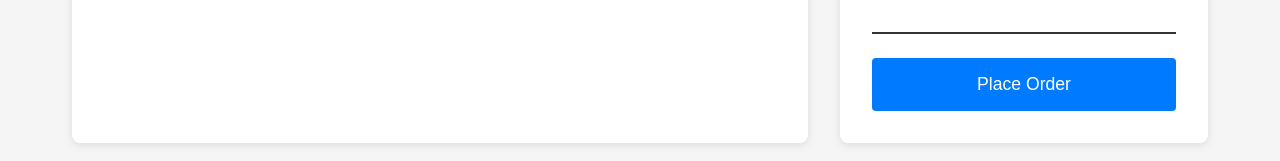
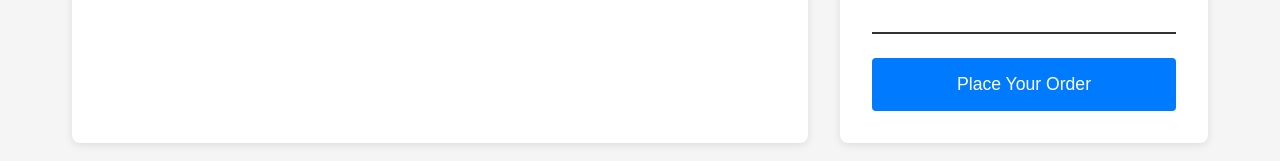
Before and after one commit to Muhferry/ecommerce-react-course-website, a React (Vite) app: page /checkout in a window 1280 px wide. Shown: the part 383-544 px from the top of the page. Built offline with nearby package versions, Linux system fonts and the light colour scheme.

Commit message:
Update place order

```diff
--- a/src/pages/Checkout.jsx
+++ b/src/pages/Checkout.jsx
@@ -81,7 +81,7 @@ export default function Checkout() {
               className="btn btn-primary btn-large btn-block"
               onClick={placeOrder}
             >
-              Place Order
+              Place Your Order
             </button>
           </div>
         </div>
```
